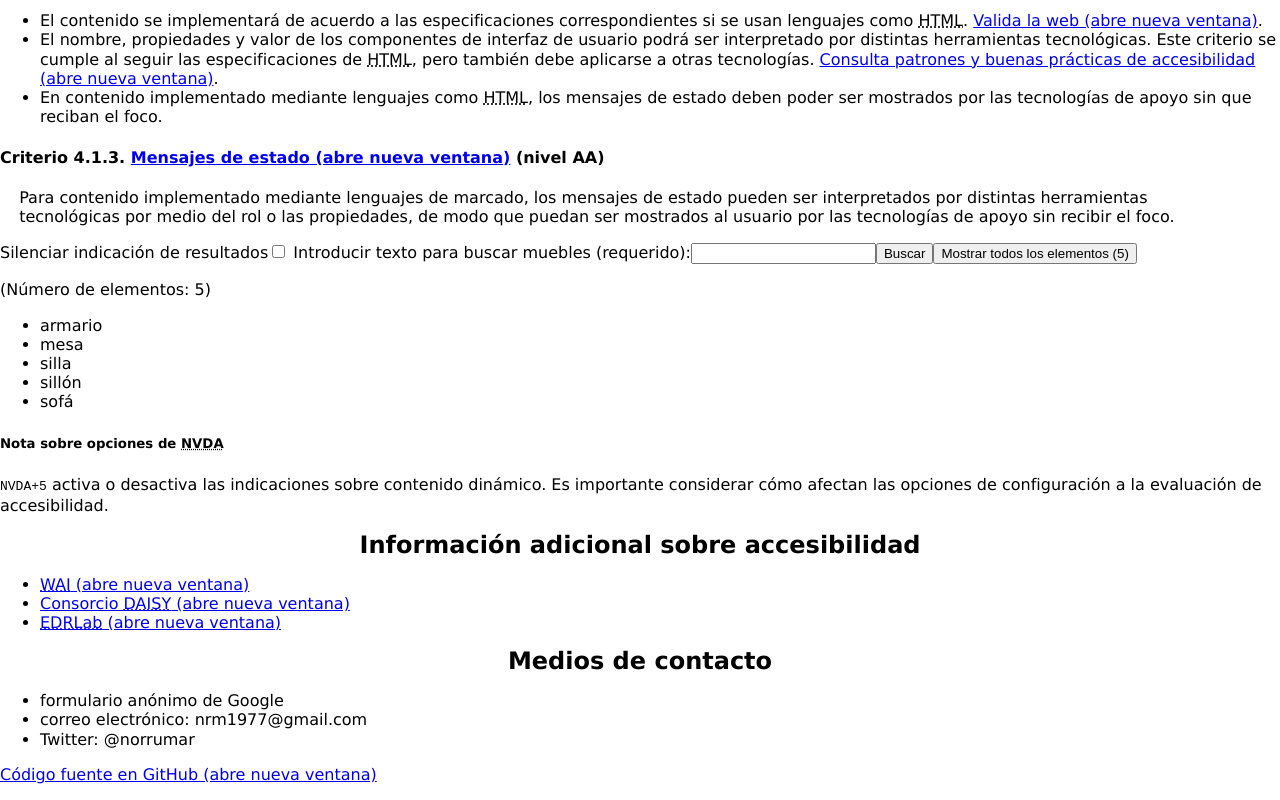
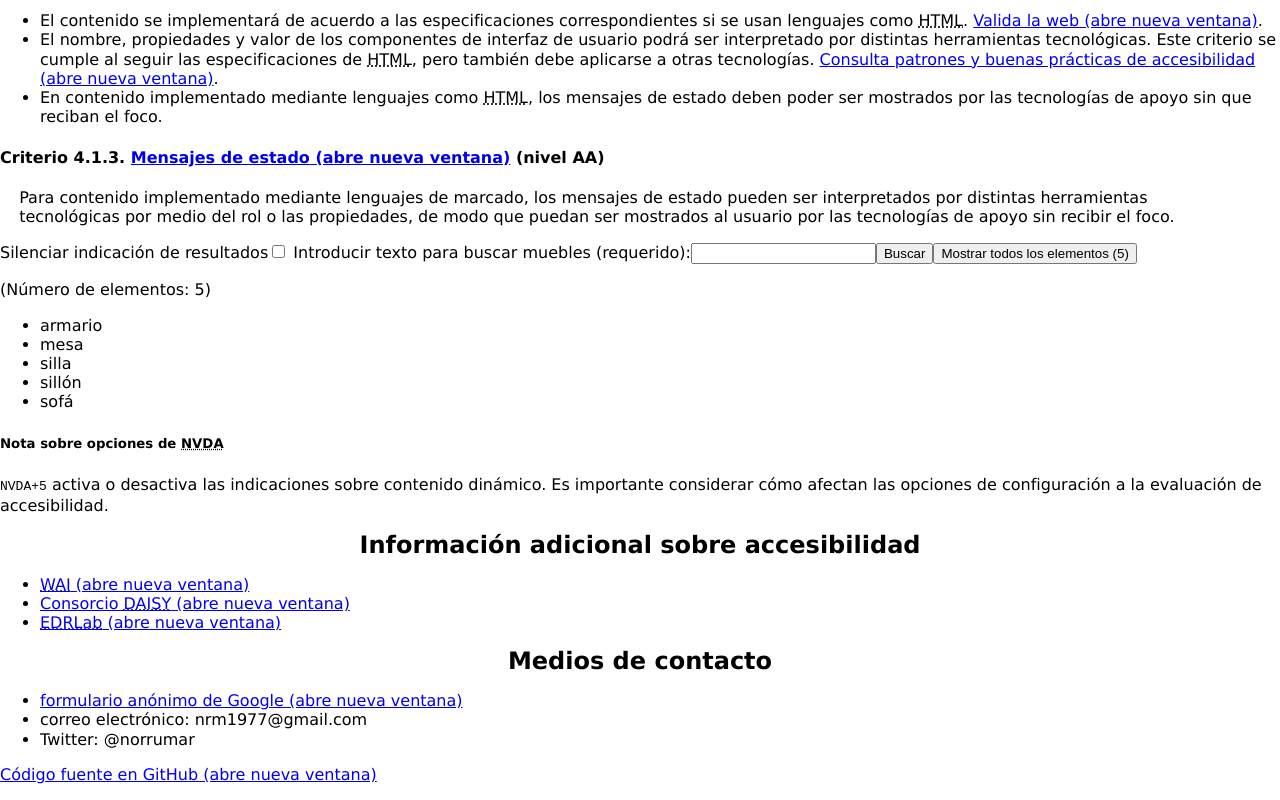
Before and after one commit to nvdaes/weba11y, a React (Create React App) app: page / in a window 1280 px wide. Shown: the part 9567-10367 px from the top of the page. Built offline with nearby package versions, Linux system fonts and the light colour scheme.

Commit message:
Add contact form

```diff
--- a/src/components/landmarks/footer.js
+++ b/src/components/landmarks/footer.js
@@ -7,7 +7,7 @@ const Footer = () => {
 		<section>
 		<h2 id="footer">Medios de contacto</h2>
 		<ul>
-		<li>formulario anónimo de Google</li>
+		<li><ExternalLink href="https://docs.google.com/forms/d/e/1FAIpQLScw-5o7SV8p53fhDtT02IPlRP7nwySPheQAy86zR-FVaV2REQ/viewform" hrefLang="es" contents="formulario anónimo de Google" /></li>
 		<li>correo electrónico: nrm1977@gmail.com</li>
 		<li>Twitter: @norrumar</li>
 		</ul>
```
